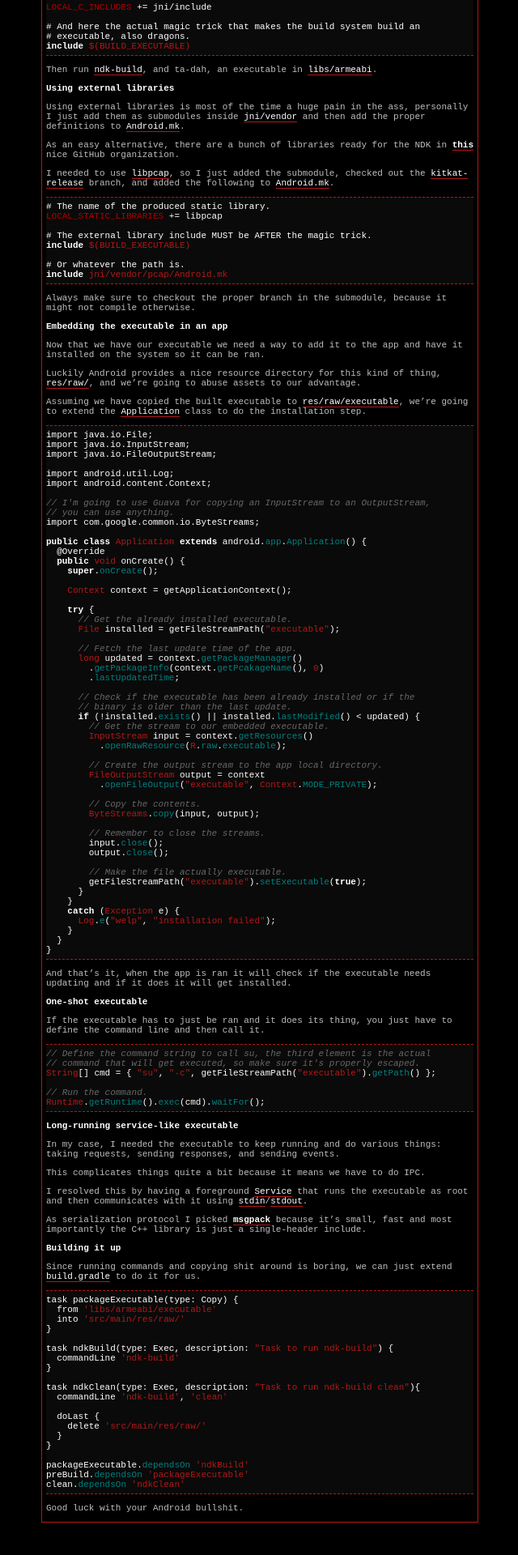
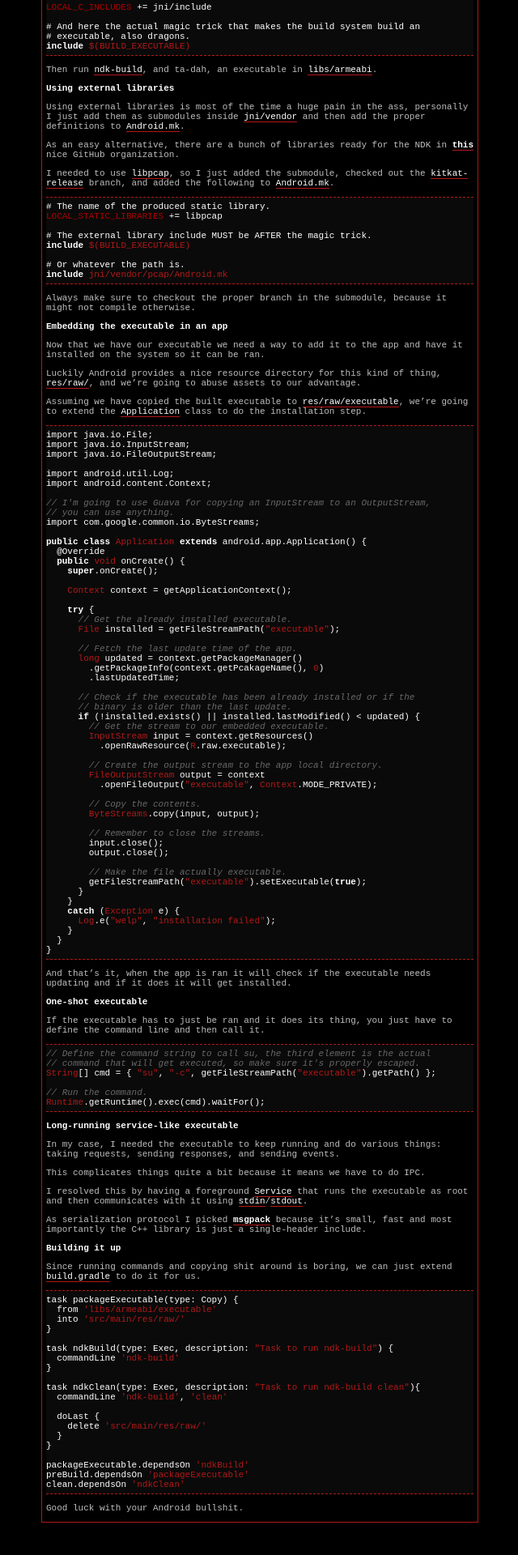
Before and after one commit to meh/meh.github.io, a Jekyll site: the page built from _posts/programming/2016-01-22-android-and-root-apps.md, in a window 1280 px wide. Shown: the part 864-2784 px from the top of the page at 81% size, without its empty margins (319-959 px from the left). Built offline with Jekyll 4.4.1, drawn with Linux system fonts in a browser that asks for light colours; Markdown is read by kramdown in place of the engine named in the settings.

Commit message:
css: fix an ugly color in syntax highlighting

```diff
--- a/css/syntax.css
+++ b/css/syntax.css
@@ -26,7 +26,7 @@
 .highlight .kt { color: #b21818 } /* Keyword.Type */
 .highlight .m { color: #009999 } /* Literal.Number */
 .highlight .s { color: #b21818 } /* Literal.String */
-.highlight .na { color: #008080 } /* Name.Attribute */
+.highlight .na { color: #fff } /* Name.Attribute */
 .highlight .nb { color: #ffffff; font-weight: bold; } /* Name.Builtin */
 .highlight .nc { color: #b21818; } /* Name.Class */
 .highlight .no { color: #b21818 } /* Name.Constant */
```
